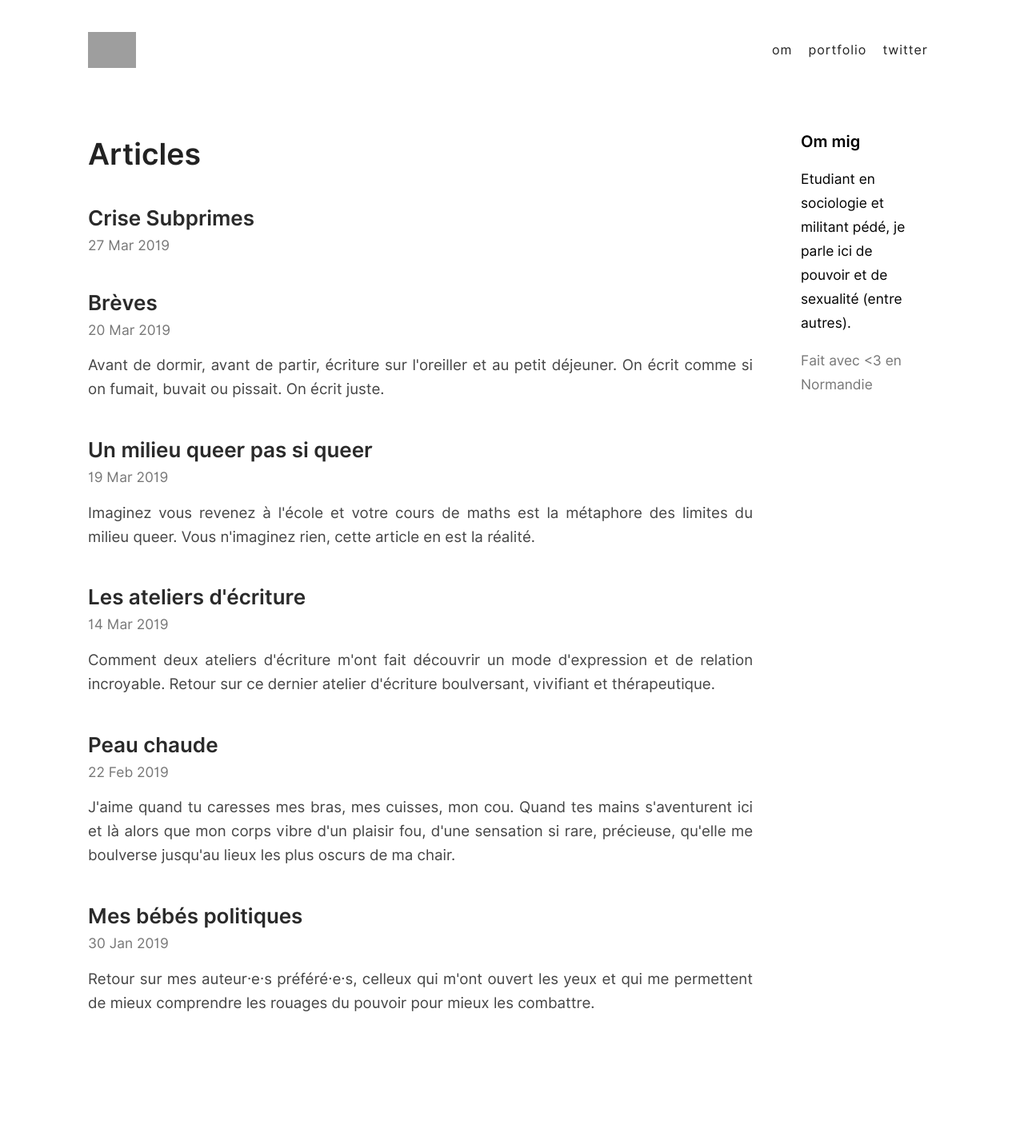
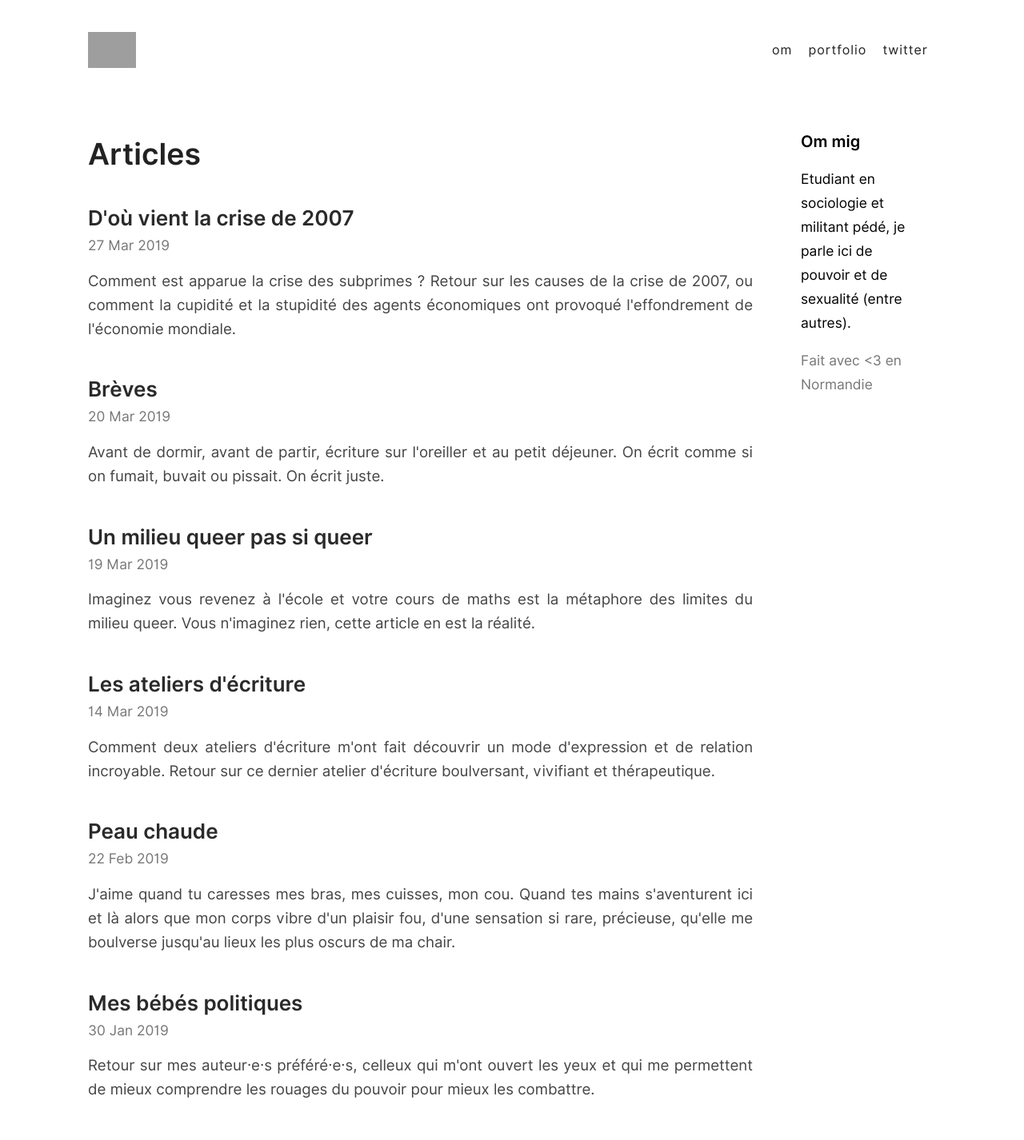
Before and after one commit to pigeoff/pigeoff.github.io, a Jekyll site: the page built from index.md, in a window 1280 px wide. Shown: the whole page at 80% size. Built offline with Jekyll 4.4.1, drawn with Linux system fonts in a browser that asks for light colours; before the commit the page ends 1317 px from its top, so only the background shows below that; grey boxes are pictures that could not be loaded.

Commit message:
Blog update

```diff
--- a/_posts/2019-03-27-crise-subprimes.md
+++ b/_posts/2019-03-27-crise-subprimes.md
@@ -1,4 +1,10 @@
-# D'où vient la crise de 2007
+---
+title: "D'où vient la crise de 2007"
+type: post
+chapeau: "Comment est apparue la crise des subprimes ? Retour sur les causes de la crise de 2007, ou comment la cupidité et la stupidité des agents économiques ont provoqué l'effondrement de l'économie mondiale."
+---
+
+
 
 Hier soir, j'ai une fois de plus regardé *The Big Short*, le film retraçant l'histoire de ceux ayant parié que le marché immobilier allait s'éfondrer en 2007, à raison. Finallement, j'ai enfin réussi à comprendre comment la crise économique est survenu, enfin. Repassons tout ça en revue et intéressons nous à la finance.
 
```
